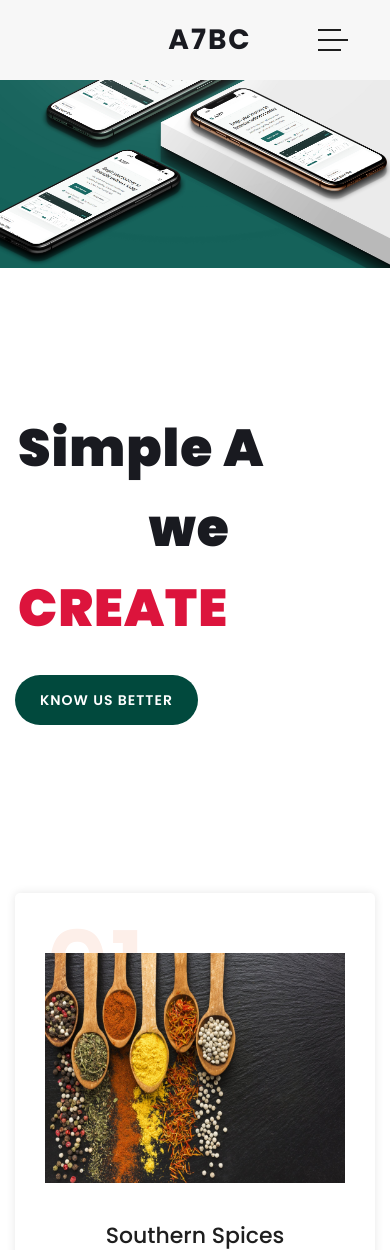
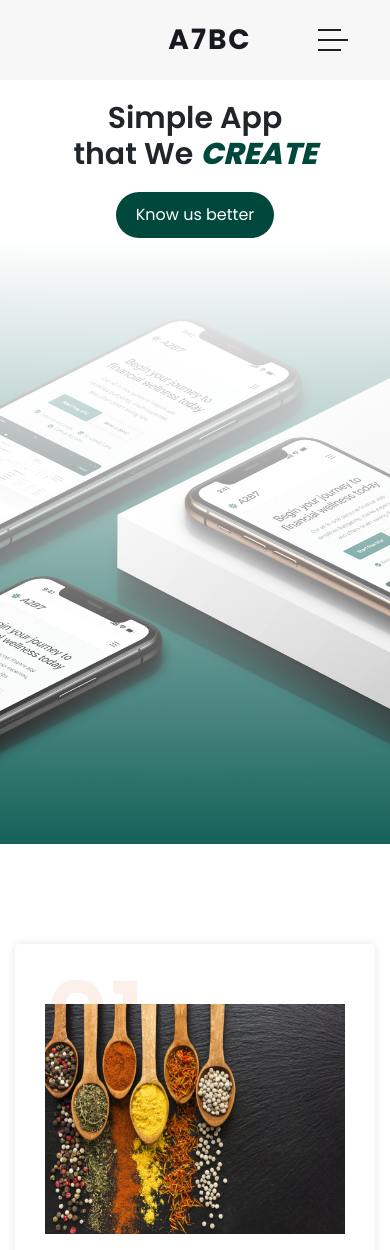
Before and after one commit to abhishekpythoninmakes/A7BC_1, a Django app: page / in a window 390 px wide. Shown: the top 1250 px of the page. Run offline with Django 3.2, Linux system fonts and the light colour scheme; some libraries are stand-ins or nearby versions.

Commit message:
landing page design change

```diff
--- /dev/null
+++ b/static/assets/css/home.css
@@ -0,0 +1,88 @@
+.welcome{
+    position: relative;
+    width: 100%;
+    height: 100vh;
+    display: flex;
+    align-items: center;
+    justify-content: space-between;
+
+    @media(max-width:768px){
+        flex-direction: column;
+        justify-content: center;
+        align-items: center;
+    }
+
+    .header-text{
+        margin-left: 140px;
+
+        @media(max-width:768px){
+            margin-left: 0;
+            margin-top: 100px;
+            display: flex;
+            flex-direction: column;
+            align-items: center;
+            justify-content: center;
+        }
+
+        h1{
+            font-size: 50px;
+            font-weight: 600;
+            margin-bottom: 20px;
+
+            @media(max-width:768px){
+                font-size: 30px;
+                text-align: center;
+            }
+
+            span{
+                font-weight: 800;
+                font-style: italic;
+                color: #00473c;
+            }
+        }
+
+        a{
+            button{
+                border: none;
+                cursor: pointer;
+                background-color: #00473c;
+                border-radius: 60px;
+                color: white;
+                padding: 15px 20px;
+                font-weight: 600;
+
+                @media(max-width:768px){
+                    font-weight: 400;
+                    padding: 11px 20px;
+                }
+            }
+        }
+    }
+
+    .header-img{
+        background-image: url(../images/banner-bg.png);
+        height: 100%;
+        width: 55%;
+        background-repeat: no-repeat;
+        background-size: cover;
+        background-position: center;
+        position: relative;
+
+        @media(max-width:768px){
+            width: 100%;
+        }
+
+        .header-img-overlay{
+            width: 100%;
+            height: 100%;
+            background: rgb(255,255,255);
+            background: linear-gradient(270deg, rgba(255, 255, 255, 0) 45%, rgba(255, 255, 255, 1) 100%);
+
+            @media(max-width:768px){
+                background: linear-gradient(0deg, rgba(255, 255, 255, 0) 0%, rgba(255, 255, 255, 1) 100%);
+            }
+        }
+    }
+
+
+}
--- a/static/assets/css/templatemo-lava.css
+++ b/static/assets/css/templatemo-lava.css
@@ -653,15 +653,15 @@ header
 welcome
 ---------------------------------------------
 */
-.welcome-area {
+/* .welcome-area {
   width: 100%;
   height: 100vh;
   min-height: 793px;
   background-image: url(../images/banner-bg.png);
   background-repeat: no-repeat;
   background-position: right top;
-  background-size: 70%; /* Adjust the percentage to control the size */
-}
+  background-size: 70%;
+} */
 
 .welcome-area .header-text .left-text {
   position: relative;
--- a/templates/index.html
+++ b/templates/index.html
@@ -27,6 +27,8 @@ https://templatemo.com/tm-540-lava-landing-page
     <link rel="stylesheet" href="{%static 'assets/css/templatemo-lava.css' %}">
 
     <link rel="stylesheet" href="{%static 'assets/css/owl-carousel.css' %}">
+
+    <link  rel="stylesheet" href="{%static 'assets/css/home.css' %}">
 
 </head>
 
@@ -84,22 +86,40 @@ https://templatemo.com/tm-540-lava-landing-page
 
 
     <!-- ***** Welcome Area Start ***** -->
-    <div class="welcome-area" id="welcome">
+    <div class="welcome" id="welcome">
+
+        <div class="header-text">
+            <h1>
+                Simple App <br> that We <span> CREATE </span>
+            </h1>
+            <a href="#">
+                <button>Know us better</button>
+            </a>
+        </div>
+        <div class="header-img">
+            <div class="header-img-overlay"></div>
+        </div>
+
+
 
         <!-- ***** Header Text Start ***** -->
-        <div class="header-text">
+        {% comment %} <div class="header-text">
             <div class="container">
                 <div class="row">
                     <div class="left-text col-lg-6 col-md-12 col-sm-12 col-xs-12"
                         data-scroll-reveal="enter left move 30px over 0.6s after 0.4s">
-                        <h1 style="margin-left: 3px;">Simple A<span style="color:white;">pp that</span> we <em style="color: crimson;">CREATE</em></h1>
+
+
+                        <h1 style="margin-left: 3px;">Simple App that we <em>CREATE</em></h1>
                         <p><a href="#"></a> <a href="#"></a>
                            </p>
                         <a href="#about" class="main-button-slider">KNOW US BETTER</a>
+
+
                     </div>
                 </div>
             </div>
-        </div>
+        </div> {% endcomment %}
         <!-- ***** Header Text End ***** -->
     </div>
     <!-- ***** Welcome Area End ***** -->
```
Also changed, not shown: db.sqlite3.
